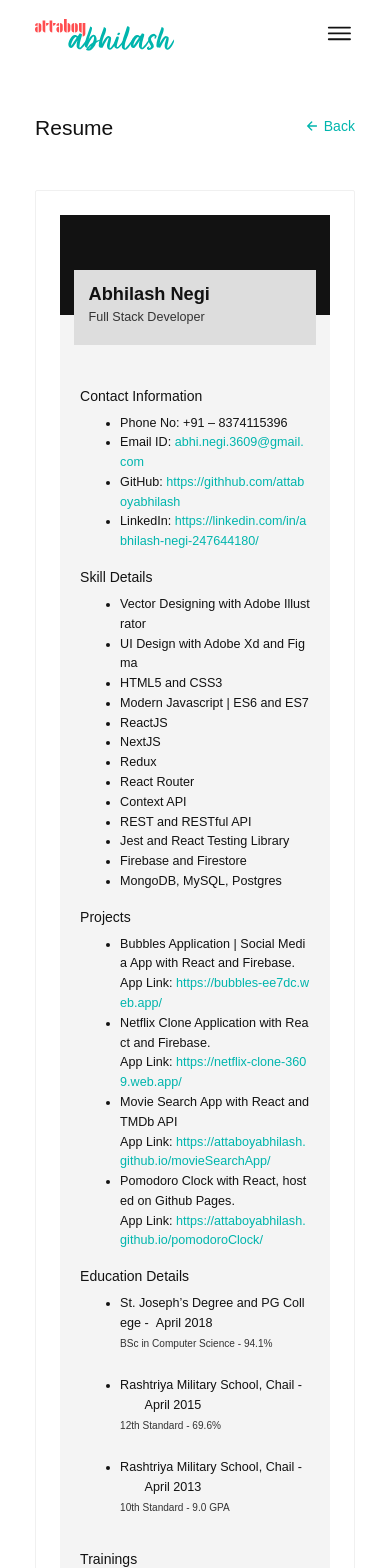
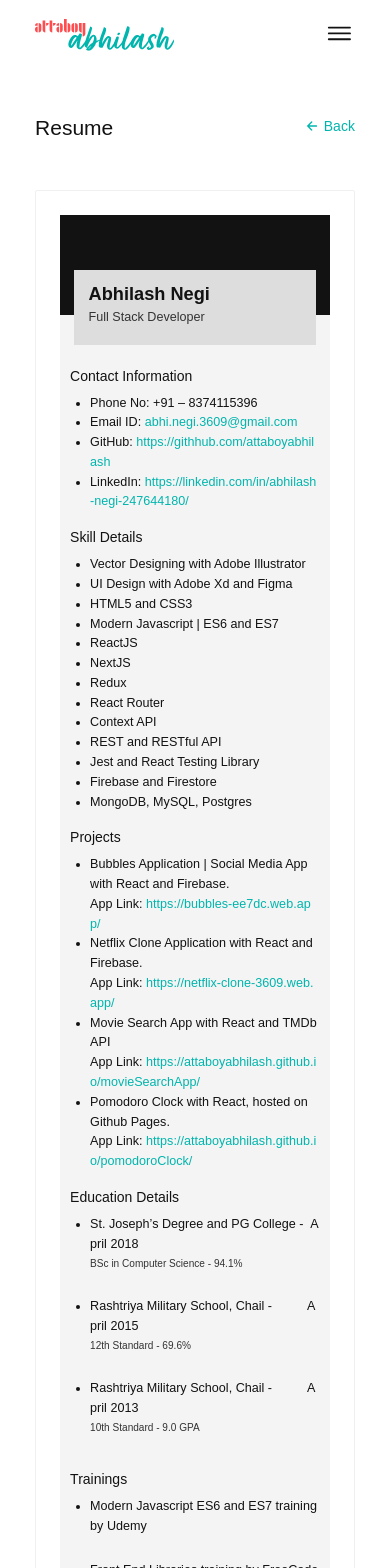
Before and after one commit to attaboyabhilash/my-website, a Next.js app: page /resume in a window 390 px wide. Shown: the top 1568 px of the page. Built offline with nearby package versions, Linux system fonts and the light colour scheme; a web font is replaced by a local one.

Commit message:
resume error removed

```diff
--- a/src/components/Resume/ResumeContent.js
+++ b/src/components/Resume/ResumeContent.js
@@ -16,23 +16,19 @@ const ResumeContent = () => {
                 darkMode === "dark"
                     ? {
                           backgroundColor: "#333",
-                          padding: "20px",
-                          paddingTop: "70px",
                       }
                     : {
                           backgroundColor: "#f4f4f4",
-                          padding: "20px",
-                          paddingTop: "70px",
                       }
             }
             className={styles.flexer}
         >
-            <div>
+            <div className={styles.left_block}>
                 <ContactInfo />
                 <SkillDetails />
                 <Projects />
             </div>
-            <div>
+            <div className={styles.right_block}>
                 <Education />
                 <Trainings />
                 <Certifications />
--- a/src/components/Resume/ResumeContent.module.scss
+++ b/src/components/Resume/ResumeContent.module.scss
@@ -21,8 +21,10 @@
 
 .flexer {
     display: flex;
+    justify-content: space-between;
     width: 100%;
     margin: auto;
+    padding: 85px 35px 40px 35px;
     ul {
         border-top: none !important;
         li:first-child {
@@ -39,12 +41,20 @@
 }
 
 .left {
-    width: 350px;
-    margin-right: 30px;
+    width: 100%;
     word-break: break-all;
 }
+
+.left_block {
+    width: 45%;
+}
+
+.right_block {
+    width: 50%;
+}
+
 .right {
-    width: 375px;
+    width: 100%;
     word-break: break-all;
 }
 
@@ -66,37 +76,14 @@
     }
 }
 
-@media only screen and (max-width: 1350px) {
-    .left {
-        width: 275px;
-    }
-    .right {
-        width: 325px;
-    }
-}
-
-@media only screen and (max-width: 1200px) {
-    .left {
-        width: 200px;
-        margin-right: 20px;
-    }
-    .right {
-        width: 250px;
-    }
-}
-
-@media only screen and (max-width: 1000px) {
-    .left {
-        width: 275px;
-    }
-    .right {
-        width: 325px;
-    }
-}
-
 @media only screen and (max-width: 800px) {
     .flexer {
         display: block;
+        padding: 50px 10px 20px 10px;
+    }
+    .left_block,
+    .right_block {
+        width: 100%;
     }
     .left {
         width: 100%;
@@ -105,6 +92,7 @@
             font-size: 1em;
         }
         ul {
+            padding-left: 20px;
             li {
                 font-size: 0.9em;
             }
@@ -116,6 +104,7 @@
             font-size: 1em;
         }
         ul {
+            padding-left: 20px;
             li {
                 font-size: 0.9em;
             }
```
